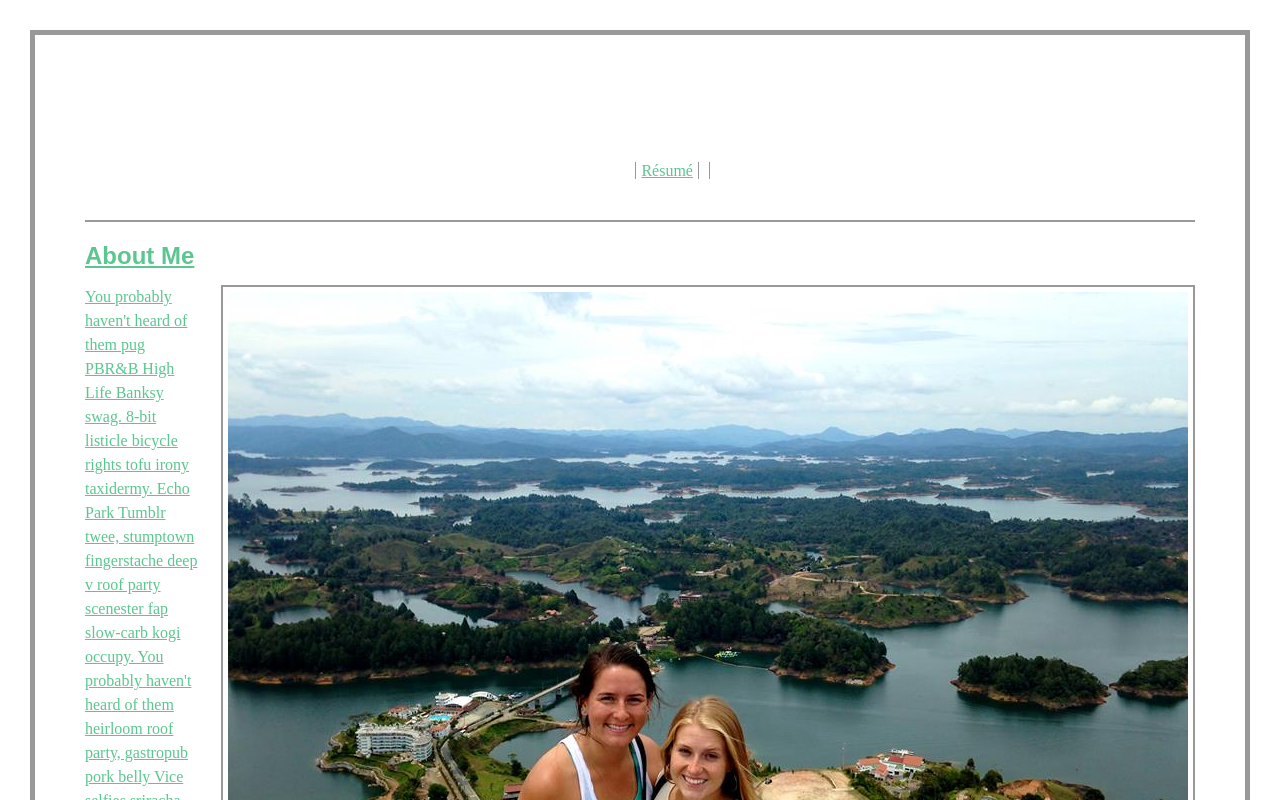
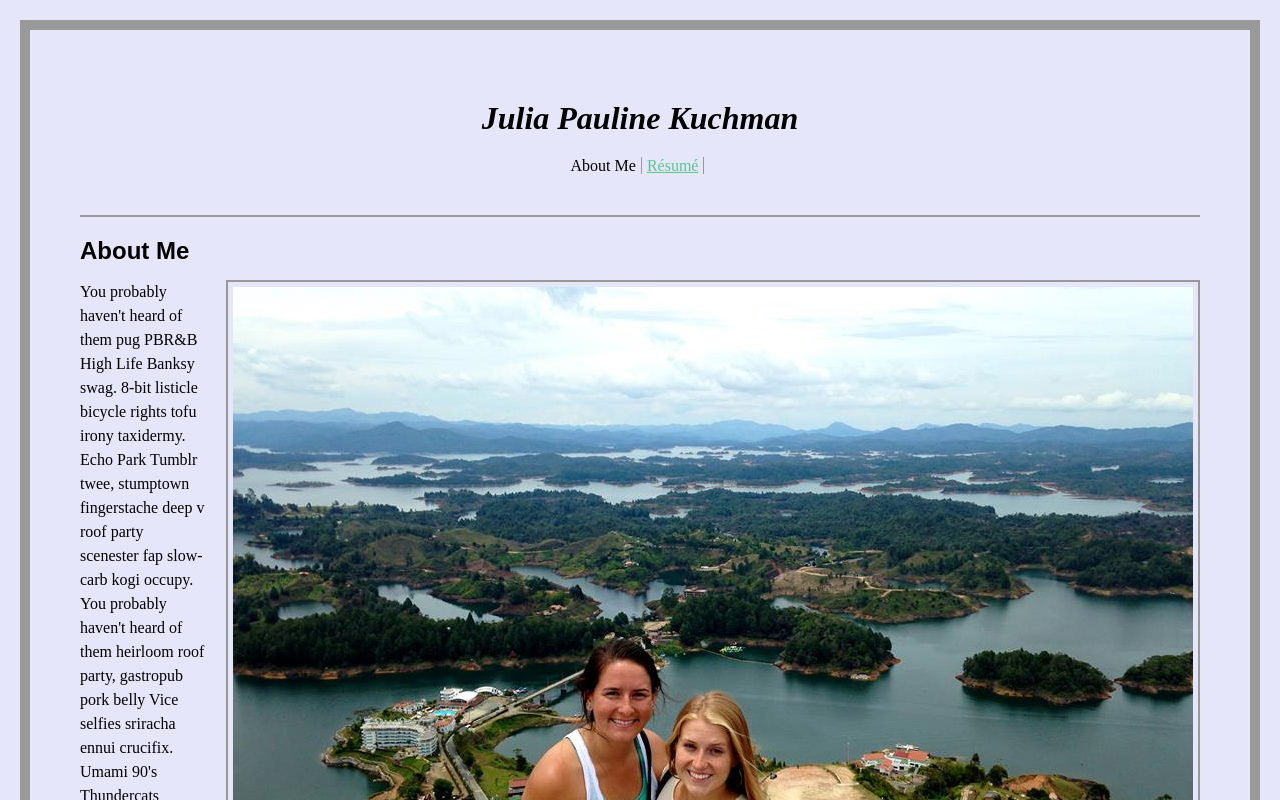
Before and after one commit to juliakuchman/fewd-36, a plain HTML site: page julia-resume/about-me.html in a window 1280 px wide. Shown: the top 800 px of the page. Drawn offline with Linux system fonts and the light colour scheme.

Commit message:
Aboutme
About me link to portfolio

```diff
--- a/julia-resume/about-me.html
+++ b/julia-resume/about-me.html
@@ -14,7 +14,7 @@
 			<ul>
 				<li>About Me</li>
 				<li><a href="resume.html">Résumé</a></li>
-				<li><a href="http://juliakuchman.github.io/fewd-36/"></li>
+				<li><a href="http://juliakuchman.github.io/fewd-36/"></a></li>
 			</ul>
 		</nav>
 	</header>
--- a/julia-resume/css/resume.css
+++ b/julia-resume/css/resume.css
@@ -14,11 +14,11 @@ p {
 /* Layout */
 /* ------------------------ */
 body {
-	background: #lavender;
-	border: 5px solid #999999;
-	margin: 30px;
+	background: lavender;
 	padding: 50px;
-	color: white;
+	border: 10px solid #999999;
+	margin: 20px;
+	color: black;
 }
 
 header,
```
